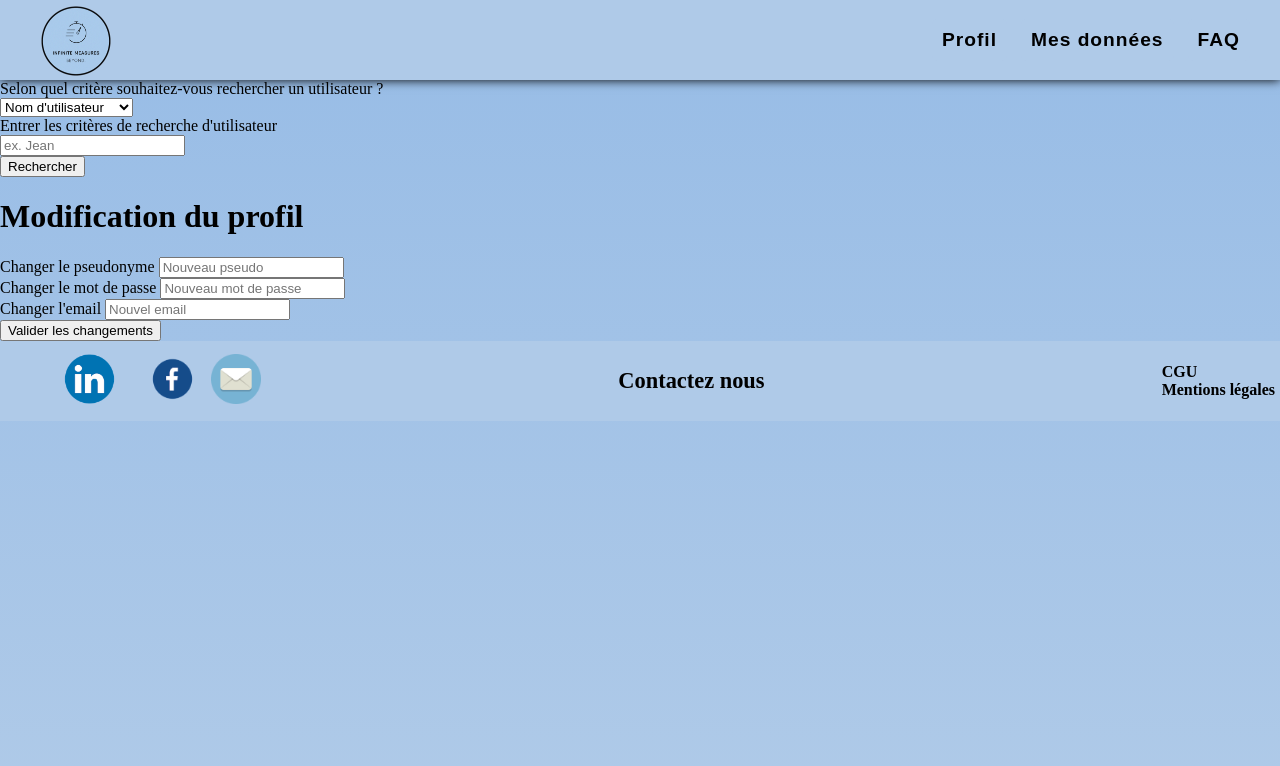
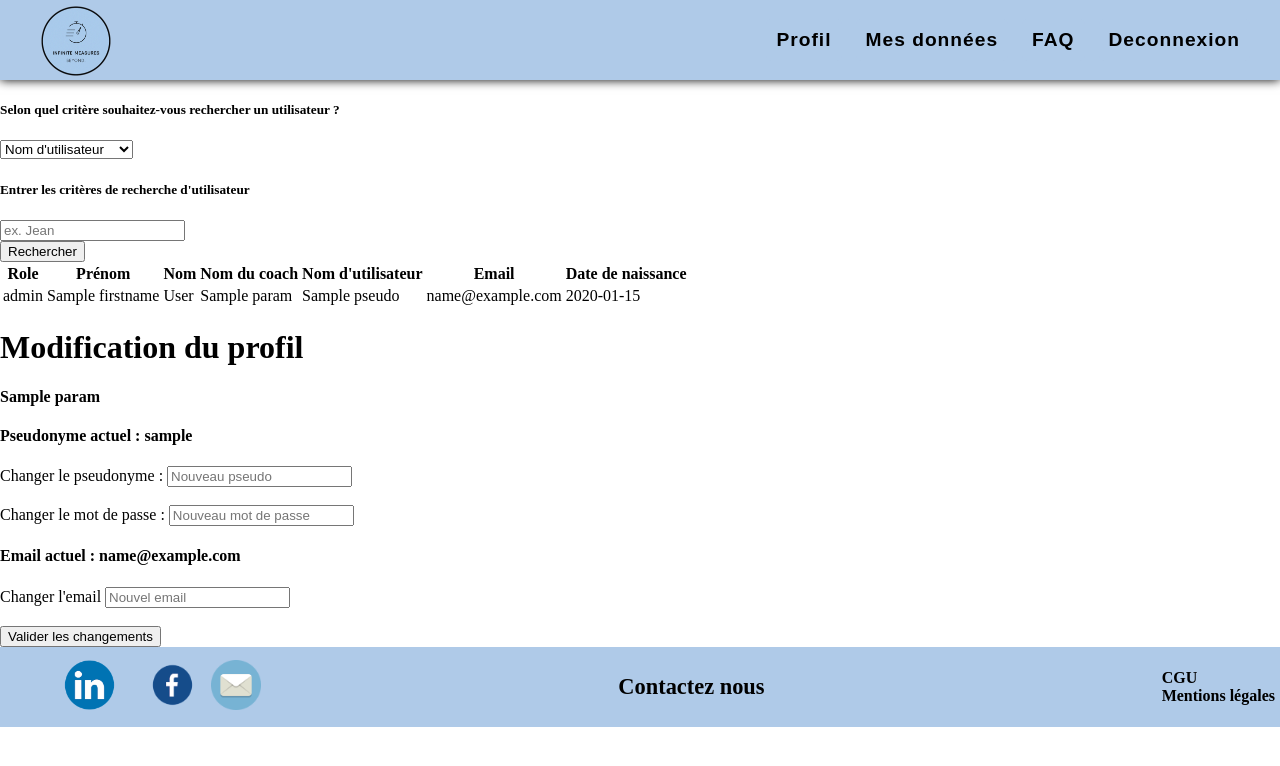
Before and after one commit to Thomasggn75015/G8AServeur, a PHP site: template app/Views/main/profil.php in a window 1280 px wide. Shown: the top 766 px of the page. Run offline with PHP 8.4, Linux system fonts and the light colour scheme; the visitor is signed in with stand-in values (Sample User, id 1); the template is opened without the code that fills it: most values are stand-ins (such as "Sample title", 1, 10 or a date in 2020).

Commit message:
Add plein de choses

```diff
--- a/app/Controllers/UserController.php
+++ b/app/Controllers/UserController.php
@@ -3,6 +3,10 @@
     namespace App\Controllers;
 
     class InscriptionController extends Controller{
+        function enregistrement(){
+            return $this->view('main.enregistrement');
+        }
+
         function verif(){
             require('model\InscriptionModel.php');
             require('view\inscriptionView.php');
--- a/app/Controllers/mailController.php
+++ b/app/Controllers/mailController.php
@@ -1,4 +1,6 @@
 <?php
+
+    namespace App\Controllers;
     class MailController{
         function verif(){
             require('view/envoieMail.php');
--- a/app/Controllers/resultatController.php
+++ b/app/Controllers/resultatController.php
@@ -1,6 +1,8 @@
 <?php
 
     namespace App\Controllers;
+
+    use App\Models\ResultatModel;
 
     class ResultatController{
         function role_base_display($role, $pseudo){
--- a/app/Models/inscriptionModel.php
+++ b/app/Models/inscriptionModel.php
@@ -1,4 +1,6 @@
 <?php
+
+    namespace App\Models;
     class InscriptionModel extends Model{
 
         function tableCreateVerif(){
--- a/app/Views/main/connexion.php
+++ b/app/Views/main/connexion.php
@@ -1,3 +1,4 @@
+<div id="page-connexion">
     <div id="container">
         <form action="/connexion" method="POST">
 
@@ -14,6 +15,7 @@
         </form>
 
     </div>
+</div>
 
 <!-- <link rel="preconnect" href="https://fonts.gstatic.com">
     <link href="https://fonts.googleapis.com/css2?family=Open+Sans:wght@400&display=swap" rel="stylesheet">
--- a/app/Views/main/profil.php
+++ b/app/Views/main/profil.php
@@ -3,8 +3,7 @@
     if($_SESSION['user_role'] == 'coach' || $_SESSION['user_role'] == 'admin'){
         echo ('
         <form class="form-recherche" method="POST" action="/profil">
-            <label for="critereSelect">Selon quel critère souhaitez-vous rechercher un utilisateur ?</label>
-            <br/>
+            <label for="critereSelect"><h5>Selon quel critère souhaitez-vous rechercher un utilisateur ?</h5></label>
             <select name="critereSelect" id="critereSelect">
                 <option value="pseudo">Nom d\'utilisateur</option>
                 <option value="email">Mail</option>
@@ -13,31 +12,69 @@
                 <option value="lastname">Nom</option>
                 <option value="birthdate">Date de naissance</option>
             </select>
-            <br/>
-            <label class="label-recherche">Entrer les critères de recherche d\'utilisateur</label>
-            <br/>
+            <label class="label-recherche"><h5>Entrer les critères de recherche d\'utilisateur</h5></label>
             <input type="text" name="searchEntry" placeholder="ex. Jean"/>
             <br/>
             <button type="submit">Rechercher</button>
         </form>
         ');
     }
+    if(isset($params)){
+        echo ('
+                <table class="tableau_resultats-recherche>
+                <colgroup span="7" class="columns"></colgroup>
+                    <tr>
+                        <th>Role</th>
+                        <th>Prénom</th>
+                        <th>Nom</th>
+                        <th>Nom du coach</th>
+                        <th>Nom d\'utilisateur</th>
+                        <th>Email</th>
+                        <th>Date de naissance</th>
+                    </tr>
+        ');
+            foreach($params as $row){
+                echo('
+                    <td> ' . $row["user_role"] . ' </td>
+                    <td> ' . $row["firstname"] . ' </td>
+                    <td> ' . $row["lastname"] . ' </td>
+                    <td> ' . $row["coachname"] . ' </td>
+                    <td> ' . $row["pseudo"] . ' </td>
+                    <td> ' . $row["email"] . ' </td>
+                    <td> ' . $row["birthdate"] . ' </td>
+                ');
+            }
+            echo('
+                        </tr>
+                    </tbody>
+                </table>
+            ');
+    }
     ?>
     <div class="profil_form-bloc">
             <h1>Modification du profil</h1>
-            <form class="profil_form-modif" method="post" action="/profil/modifProfil">
+            <?php
+            if(isset($params)){
+                echo("
+                    <h4 class=message-systeme>" . $params[0] . "</h4>
+                ");
+            }
+            ?>
+            <form class="profil_form-modif" method="post" action="/profil">
                     <div class="profil_bloc-pseudonyme">
-                        <!--<h2><?php echo 'Pseudonyme actuel : ' . $infos_profil["pseudo"]?></h2>-->
-                        <label for="pseudo">Changer le pseudonyme</label>
+                        <h4 class="user-field"><?php echo 'Pseudonyme actuel : ' . $_SESSION["user_pseudo"]?></h4>
+                        <label for="pseudo">Changer le pseudonyme :</label>
                         <input type="text" id="pseudo" name="pseudo" placeholder="Nouveau pseudo"/>
                     </div>
-                    <label for="mdp">Changer le mot de passe</label>
+                    <br/>
+                    <label for="mdp">Changer le mot de passe :</label>
                     <input type="text" id="mdp" name="mdp" placeholder="Nouveau mot de passe"/>
                     <div class="profil_bloc-email">
-                        <!--<h2><?php echo 'Email actuel : ' . $infos_profil["email"]?></h2>-->
+                        <h4 class="user-field"><?php echo 'Email actuel : ' . $_SESSION["user_mail"]?></h4>
                         <label for="email">Changer l'email</label>
                         <input type="text" id="email" name="email" placeholder="Nouvel email"/>
                     </div>
+                    <br/>
                     <input type="submit" value="Valider les changements"/>
             </form>
     </div>
--- a/app/Views/template.php
+++ b/app/Views/template.php
@@ -1,14 +1,3 @@
-<?php
-$userId = null;
-$userRole = null;
-if(isset($_SESSION['user_id'])){
-        $userId = $_SESSION['user_id'];
-}
-if(isset($_SESSION['user_role'])){
-    $userRole = $_SESSION['user_role'];
-}
-?>
-
 <!DOCTYPE html>
 <html>
     <head>
@@ -28,6 +17,7 @@ if(isset($_SESSION['user_role'])){
                             <li><a href="/profil" class="nav_button">Profil</a></li>
                             <li><a href="/data_user" class="nav_button">Mes données</a></li>
                             <li><a href="/faq" class="nav_button">FAQ</a></li>
+                            <li><a href="/destroy" class="nav_button">Deconnexion</a></li>
                         </ul>
                     </nav>
                 <?php
--- a/public/css/style.css
+++ b/public/css/style.css
@@ -490,20 +490,20 @@ body{
 /* --------------------------------------------------------------------------------------- */
 
 /*-------------------------------------- Connexion --------------------------------------- */
+.page-connexion{
+  height:800px;
+}
+
 #container {
   font-family:'Open Sans', sans-serif;
   width: 450px;
-  margin:0 auto;
-  margin-top:15%;
+  margin:auto;
+  margin-top:90px;
+  margin-bottom:95px;
   background-color: rgb(247, 247, 247);
   padding : 30px;
   box-shadow: 0px 0px 15px rgba(128, 128, 128, 0.452);
   border-radius: 10px;
-}
-
-body {
-  background: linear-gradient(#97bce6, #afcae8);
-  background-attachment: fixed;
 }
 
 .Connexion_titre_blocConnexion {
```
Also changed, not shown: app/Controllers/ConnexionController.php (+20 -25 lines), app/Controllers/Controller.php (+15 -6 lines), app/Controllers/SearchController.php (+9 -12 lines), app/Models/User.php (+12 -6 lines), app/Models/connexionModel.php (+7 -9 lines), index.php (+5 -3 lines). Lines whose indentation alone changed are shown as unchanged.
